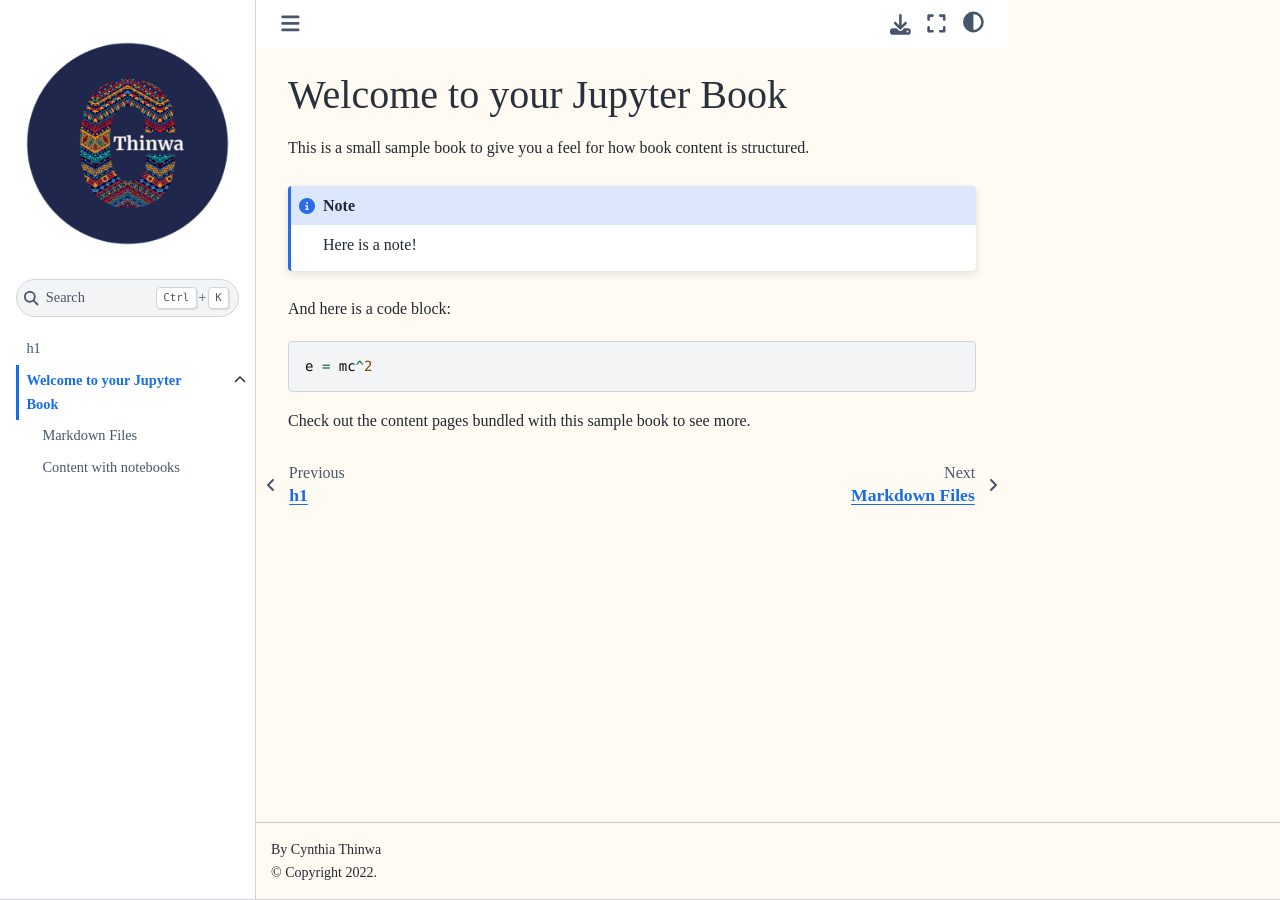
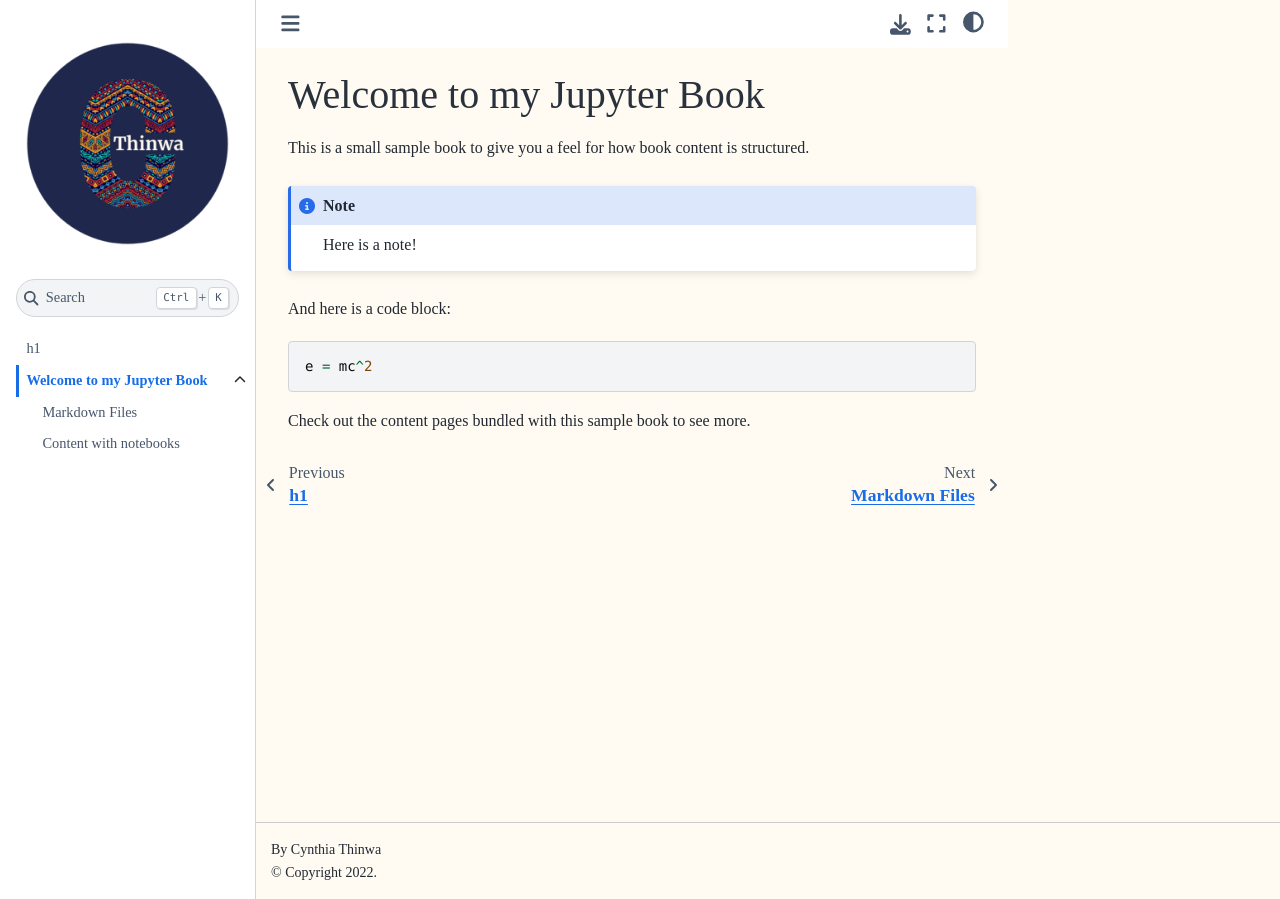
Before and after one commit to CeeThinwa/BTS-Continuous-Learning, a Jupyter Book: the page built from book/samples.md, in a window 1280 px wide. Built offline with Jupyter Book 1.0.4 settings and Sphinx 7.4.7 and the Sphinx Book theme 1.1.4, drawn with Linux system fonts in a browser that asks for light colours.

Commit message:
Update samples.md

```diff
--- a/book/samples.md
+++ b/book/samples.md
@@ -1,4 +1,4 @@
-# Welcome to your Jupyter Book
+# Welcome to my Jupyter Book
 
 This is a small sample book to give you a feel for how book content is
 structured.
```
